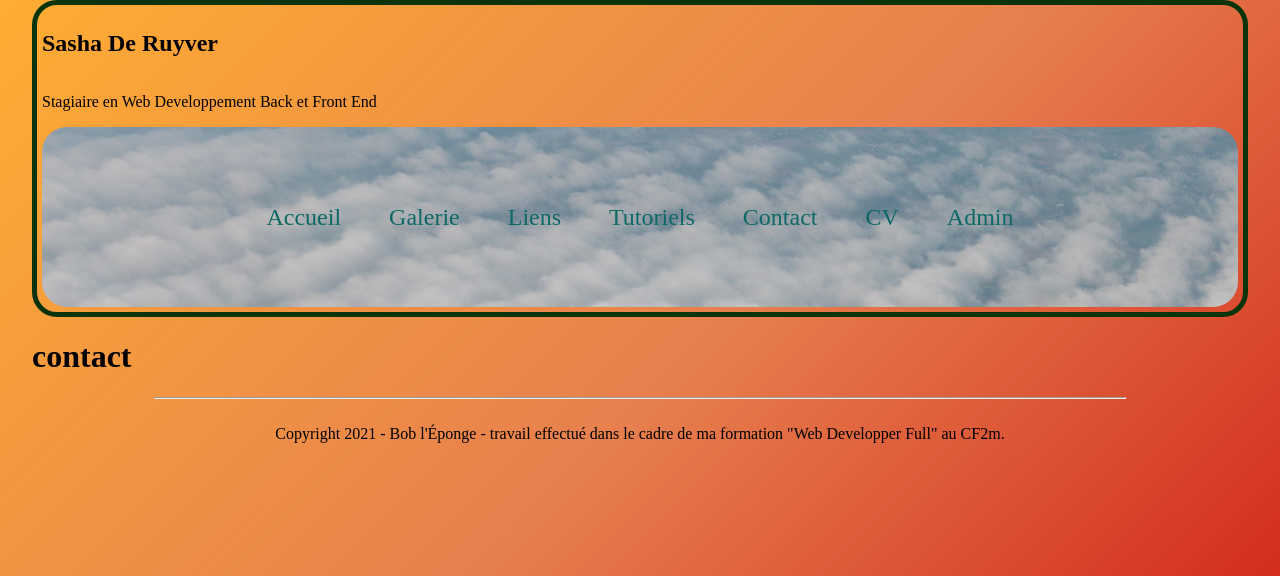
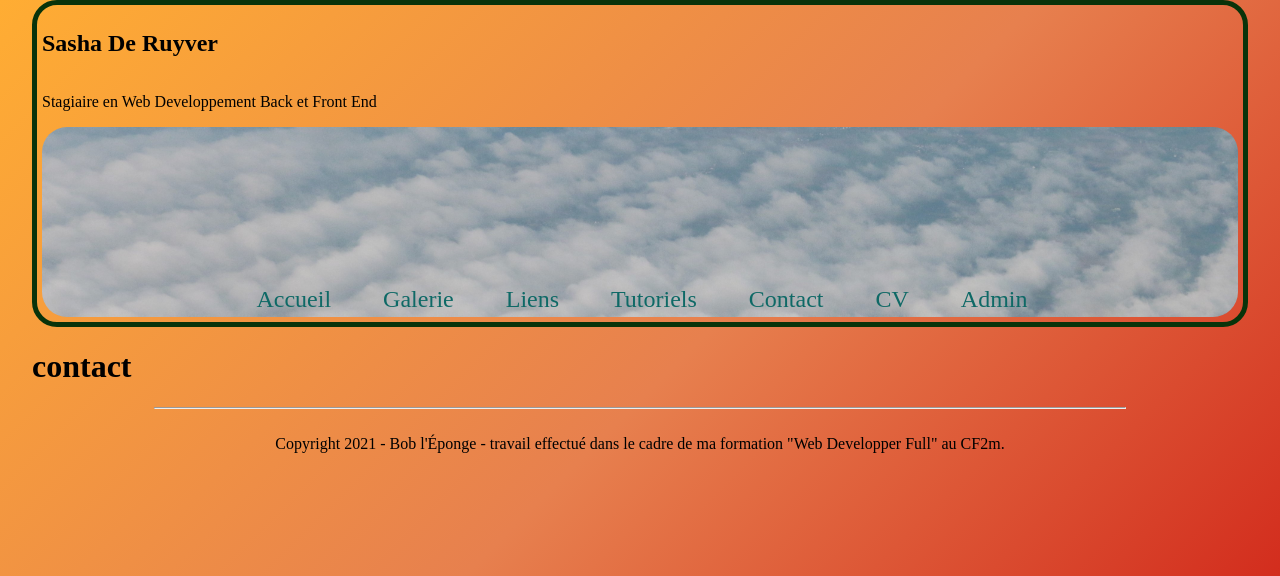
Before and after one commit to SashaKlash/SashaKlash.github.io, a PHP site: page /import/contact.php in a window 1280 px wide. Shown: the top 576 px of the page. Run offline with PHP 8.4, Linux system fonts and the light colour scheme.

Commit message:
commit de fin de journée

```diff
--- a/portefolio-construction/css/style.css
+++ b/portefolio-construction/css/style.css
@@ -15,10 +15,12 @@ body{
 /* Barre de navigation */
 header{
     display:flex;
-    min-width: auto;
+    min-width 300px;
+    overflow: hidden;
+    position:relative;
 }
 
-#banniere{
+img#banniere{
     background-image: url("../images/logo361x361.png");
     max-width: 180px;
     height: 180px;
@@ -29,8 +31,7 @@ header{
 
 
 nav#menu{
-    display: flex;
-    position: relative;
+    display: flexbox;
     background-image:url("../images/sky.JPG");
     background-repeat: no-repeat;
     background-size: cover;
@@ -49,12 +50,11 @@ nav#menu{
 }
 
 #menu a{
-    float:right;
     color: #0e6966;
     list-style-type: none;
     position:static;
     padding: 1em;
-    flex-wrap: wrap;
+    flex-wrap: no-wrap;
     cursor:pointer;
     text-decoration: none;
     transition:0.5s;
--- a/portefolio-construction/import/contact.php
+++ b/portefolio-construction/import/contact.php
@@ -13,8 +13,7 @@
 <body>
 
     <?php
-    // on peut importer le menu en PHP sans passer par index.php
-    include "header.php";
+        include "header.php";
     ?>
     <h1>contact</h1>
     <?php
```
